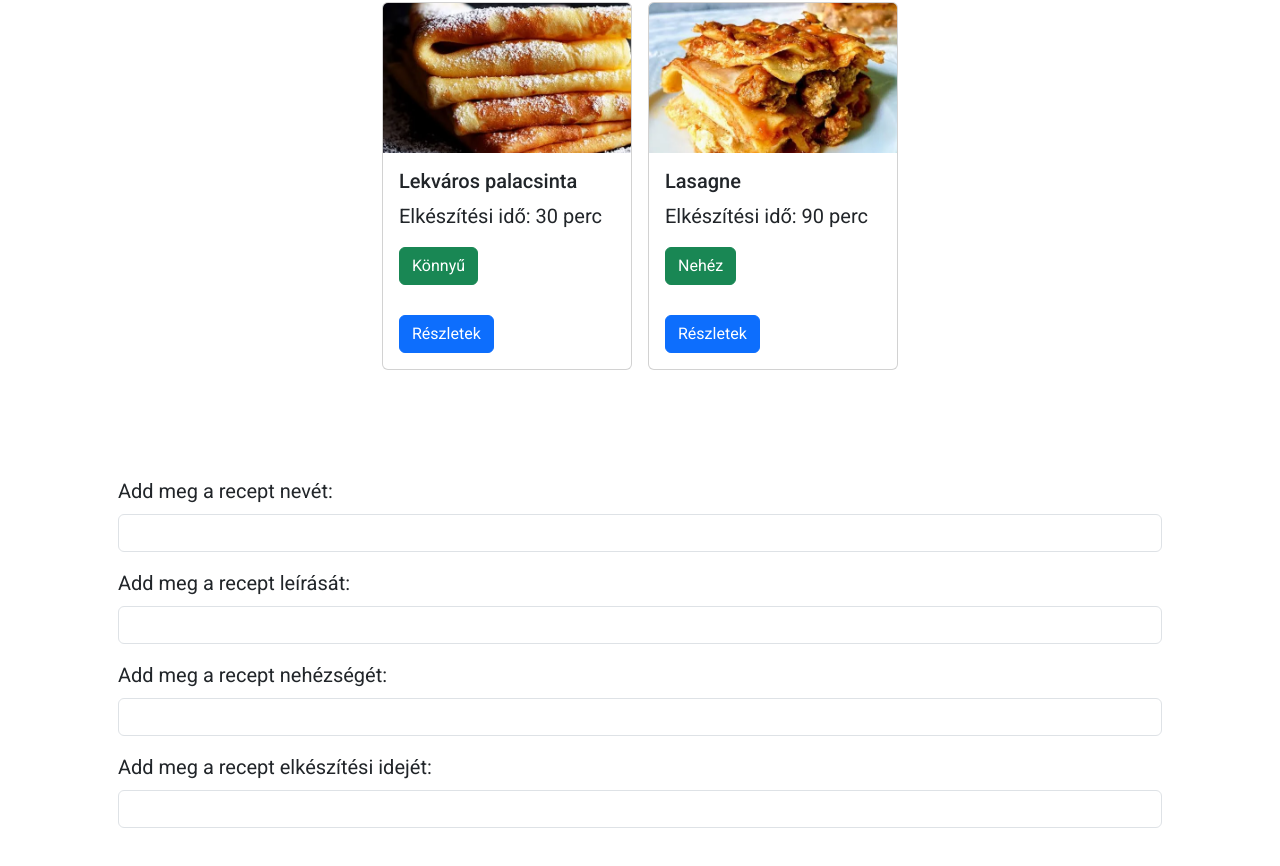
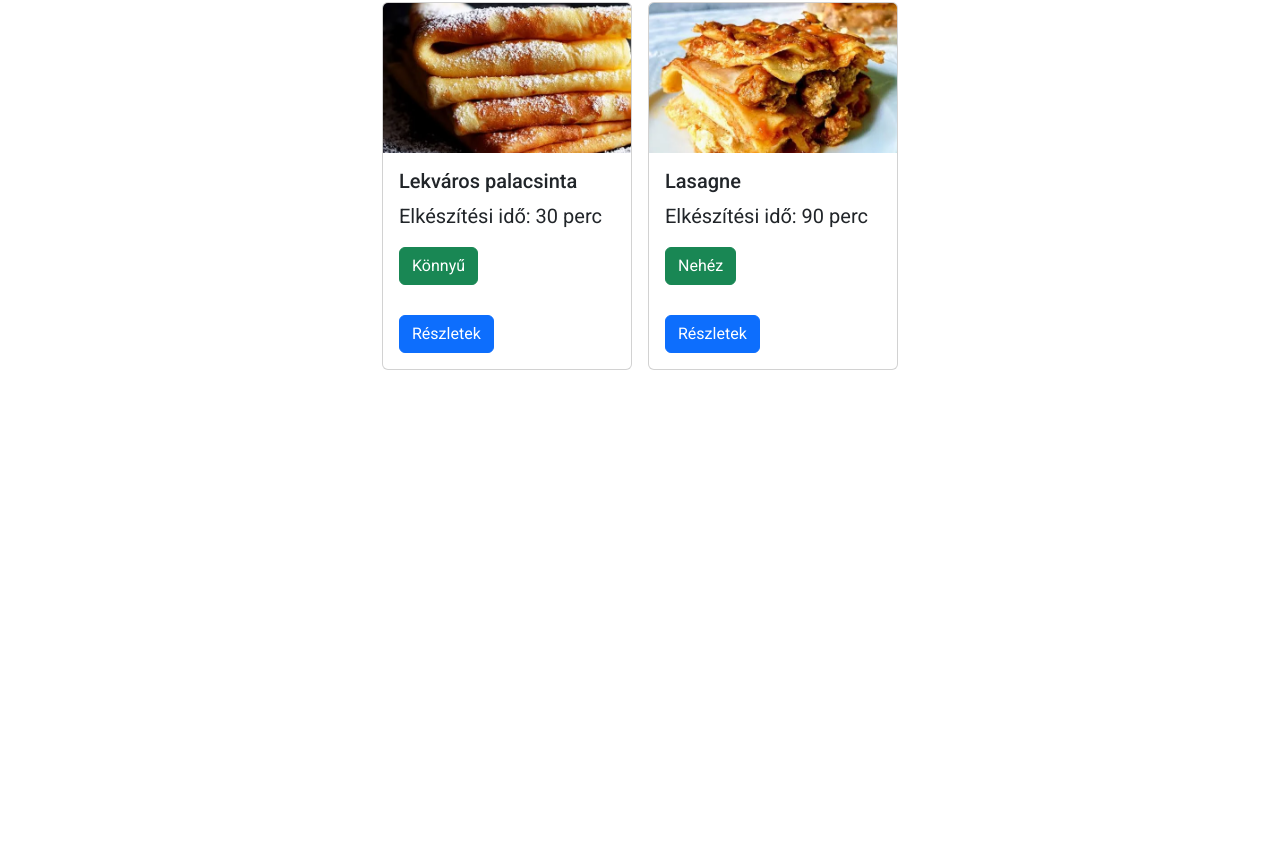
Before and after one commit to RealLorma/receptek, a Vue app: page / in a window 1280 px wide. Shown: the part 620-1486 px from the top of the page. After the commit the page ends 1096 px from the top, so only its background shows below. Built offline with nearby package versions, Linux system fonts and the light colour scheme.

Commit message:
Új recept hozzáadása

```diff
--- a/src/App.vue
+++ b/src/App.vue
@@ -7,6 +7,7 @@ import Recept from './classes/Recept.js';
 import { ref } from 'vue';
 
 const receptek = ref([]);
+const hozzaadErtek = ref(0)
 
 const init = () => {
   for (let i = 0; i < ReceptData.length; i++) {
@@ -16,7 +17,14 @@ const init = () => {
   }
 }
 
+const hozzaadGomb = () => {
+  hozzaadErtek.value++
+}
 
+const ujReceptetAd = (ujreceptet) => {
+  receptek.value.push(ujreceptet)
+  hozzaadErtek.value = 0;
+}
 
 init();
 </script>
@@ -36,7 +44,7 @@ init();
               <a class="nav-link active" aria-current="page" href="#receptek">Receptek</a>
             </li>
             <li class="nav-item">
-              <a class="nav-link" href="#hozzaad">Új recept</a>
+              <a class="nav-link" href="#hozzaad" @click="hozzaadGomb">Új recept</a>
             </li>
             <li class="nav-item">
               <a class="nav-link disabled" href="#" tabindex="-1" aria-disabled="true">Kedvencek</a>
@@ -51,8 +59,8 @@ init();
       <Filter class="p-3"/>
       <ReceptLista :receptek="receptek" class="m-5"/>
     </section>
-    <section id="hozzaad">
-      <Hozzaadas class="p-5" />
+    <section id="hozzaad" v-if="hozzaadErtek>0">
+      <Hozzaadas class="p-5" @hozzaadas="ujReceptetAd" />
     </section>
   </main>
 </template>
--- a/src/components/Hozzaadas.vue
+++ b/src/components/Hozzaadas.vue
@@ -1,11 +1,19 @@
 <script setup>
 import { ref } from 'vue';
+import Recept from '../classes/Recept';
 
 
 const nev = ref("")
 const leiras = ref("")
-const nehezseg = ref("")
+const nehezseg = ref(0)
 const elkeszitesiIdo = ref("")
+
+const emit = defineEmits(["hozzaadas"])
+
+const hozzadas = () => {
+    const ujrecept = new Recept("", nev.value, leiras.value, nehezseg.value, elkeszitesiIdo.value)
+    emit("hozzaadas", ujrecept)
+}
 
 </script>
 
@@ -23,13 +31,22 @@ const elkeszitesiIdo = ref("")
 
         <div class="mb-3">
             <label class="form-label">Add meg a recept nehézségét:</label>
-            <input type="text" class="form-control" v-model="nehezseg">
+            <select class="form-select" v-model="nehezseg">
+                <option value="0">Válaszd ki a recept nehézségét</option>
+                <option value="Könnyű">Könnyű</option>
+                <option value="Közepes">Közepes</option>
+                <option value="Nehéz">Nehéz</option>
+            </select>
         </div>
 
         <div class="mb-3">
             <label class="form-label">Add meg a recept elkészítési idejét:</label>
             <input type="text" class="form-control" v-model="elkeszitesiIdo">
         </div>
+
+        <div class="mb-3">
+            <p><button type="button" class="btn btn-success" @click="hozzadas">Hozzáad</button></p>
+        </div>
     </div>
 </template>
 
```
